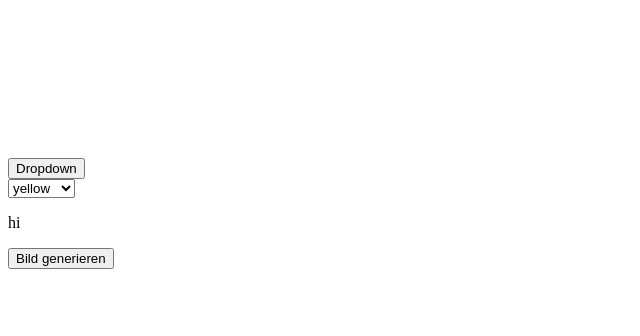
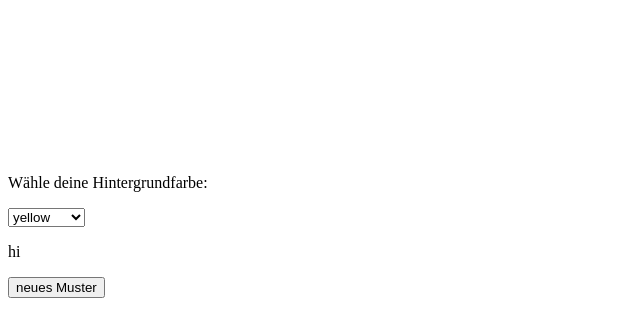
Before and after one commit to gloria-on21/einzelprojekt, a website: page index.html in a window 1280 px wide. Shown: the whole page, without its empty margins (0-640 px from the left). Drawn offline with Linux system fonts and the light colour scheme.

Commit message:
Hintergrundfarben können geändert gewerden

```diff
--- a/app.js
+++ b/app.js
@@ -77,7 +77,7 @@ class Simulation {
         //hier wird der Hintergrund gezeichnet
         var hintergrundfarbe;
         hintergrundfarbe = getOption();
-        ctx.fillStyle = 'yellow';
+        ctx.fillStyle = hintergrundfarbe;
         ctx.fillRect(0, 0, this.breite, this.hoehe);
         ctx.moveTo(50, 100);
         //hier wird alles gezeichnet
@@ -115,7 +115,7 @@ if (button != null) {
 }
 //hier wird die Anwendung ausgeführt
 function getOption() {
-    var selectElement = document.querySelector('#select1');
+    var selectElement = document.querySelector('#hintergrundsfarbe');
     const hintergrundfarbe = selectElement.options[selectElement.selectedIndex].value;
     return hintergrundfarbe;
 }
--- a/index.html
+++ b/index.html
@@ -3,29 +3,29 @@
 <body>
     <canvas id="canvas">x</canvas>
     <div class="dropdown">
-        <button onclick="myFunction()" class="dropbtn">Dropdown</button>
+        <p> Wähle deine Hintergrundfarbe:</p>
         <div class="custom-select" style="width:200px;">
-            <select>
+            <select id="hintergrundsfarbe">
               <option class="drop-down-hintergrund" value="#FFF200">yellow</option>
-              <option class="drop-down-hintergrund" value="1">banana</option>
-              <option class="drop-down-hintergrund" value="2">peach</option>
-              <option class="drop-down-hintergrund" value="3">orange</option>
-              <option class="drop-down-hintergrund" value="4">red</option>
-              <option class="drop-down-hintergrund" value="5">sangria</option>
-              <option class="drop-down-hintergrund" value="6">pink</option>
-              <option class="drop-down-hintergrund" value="7">ruby</option>
-              <option class="drop-down-hintergrund" value="8">orchid</option>
-              <option class="drop-down-hintergrund" value="9">blue</option>
-              <option class="drop-down-hintergrund" value="10">sky</option>
-              <option class="drop-down-hintergrund" value="11">navy</option>
-              <option class="drop-down-hintergrund" value="12">green</option>
-              <option class="drop-down-hintergrund" value="13">olive</option>
-              <option class="drop-down-hintergrund" value="14">white</option>
+              <option class="drop-down-hintergrund" value="#FCF4A3">banana</option>
+              <option class="drop-down-hintergrund" value="#FFE5B4">peach</option>
+              <option class="drop-down-hintergrund" value="#FC6600">orange</option>
+              <option class="drop-down-hintergrund" value="#D30000">red</option>
+              <option class="drop-down-hintergrund" value="#5E1914">sangria</option>
+              <option class="drop-down-hintergrund" value="#FC0FC0">pink</option>
+              <option class="drop-down-hintergrund" value="#FF66CC">rose pink</option>
+              <option class="drop-down-hintergrund" value="#E4A0F7">lavender</option>
+              <option class="drop-down-hintergrund" value="#0018F9">blue</option>
+              <option class="drop-down-hintergrund" value="#95C8D8">sky</option>
+              <option class="drop-down-hintergrund" value="#000080">navy</option>
+              <option class="drop-down-hintergrund" value="#3BB143">green</option>
+              <option class="drop-down-hintergrund" value="#98FB98">mint</option>
+              <option class="drop-down-hintergrund" value="white">white</option>
             </select>
           </div>
 
     <p> hi </p>
-    <button id="btn1" type="button" value="btn1" > Bild generieren </button>
+    <button id="btn1" type="button" value="btn1" > neues Muster </button>
     <script src="app.js"></script>
 </body>
 
```
Also changed, not shown: app.ts (+4 -4 lines).
